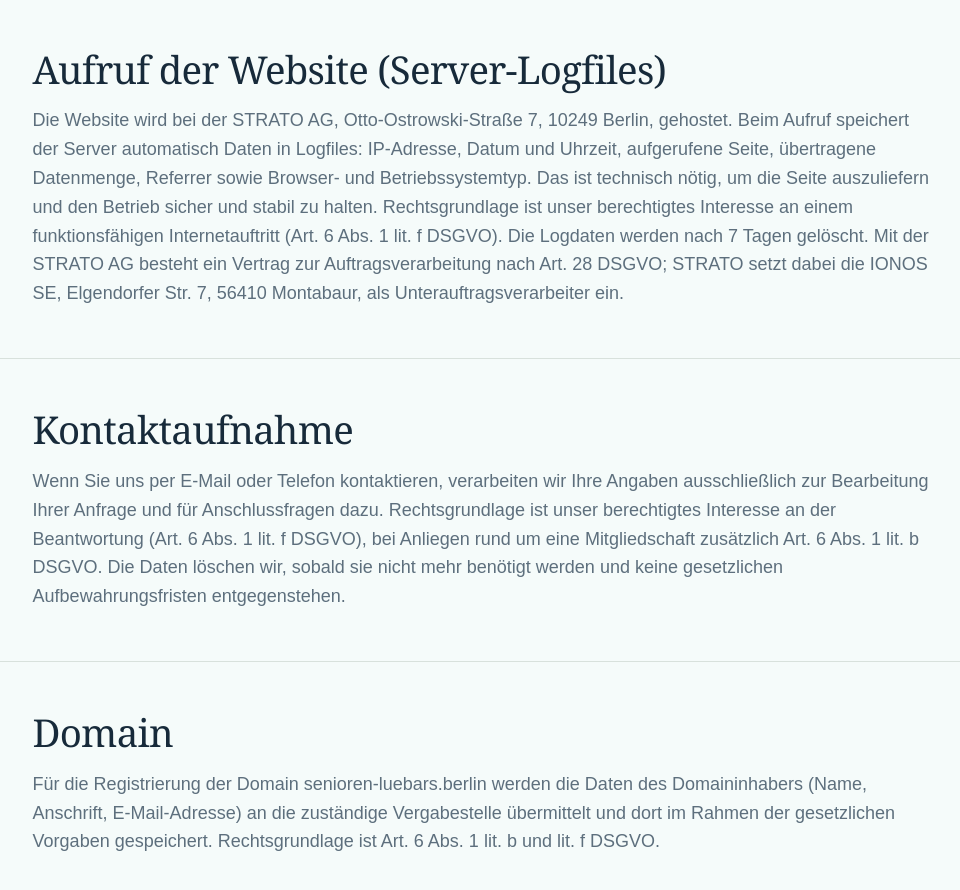
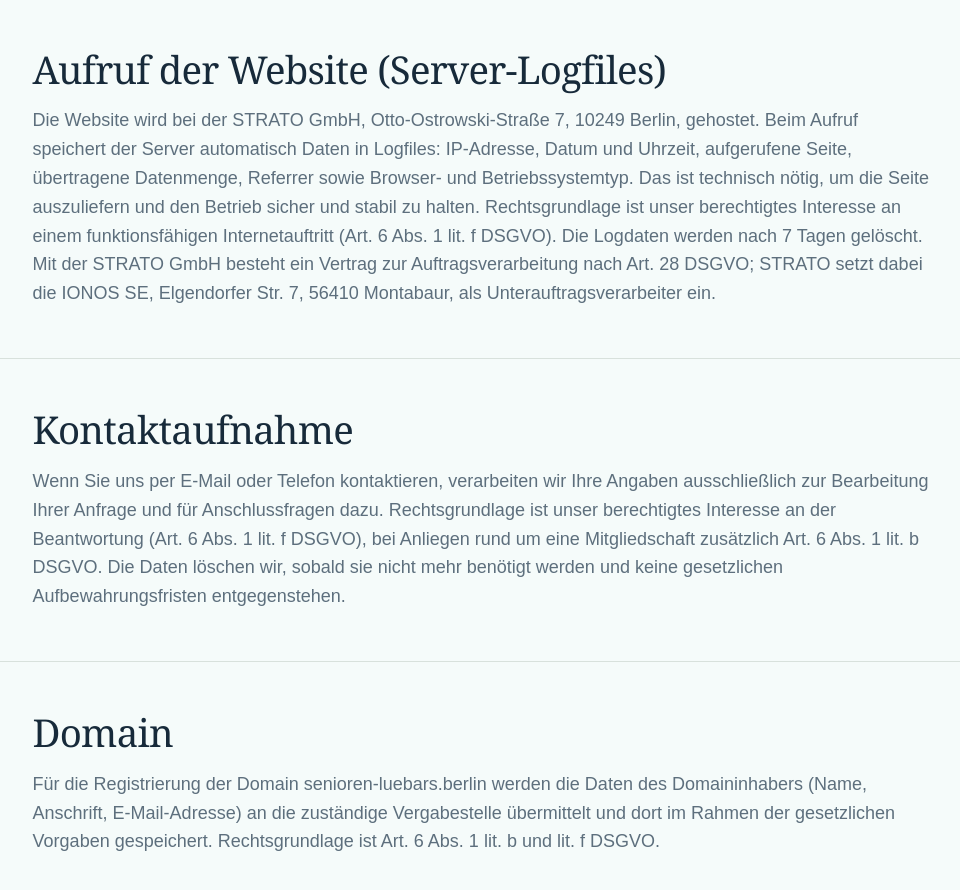
Before and after one commit to eb58/senioren-luebars.berlin, a Next.js app: page /datenschutz in a window 1280 px wide. Shown: the part 1023-1913 px from the top of the page, without its empty margins (107-1067 px from the left). Built offline with nearby package versions, Linux system fonts and the light colour scheme.

Commit message:
Hoster als STRATO GmbH benennen
Der Auftragsverarbeitungsvertrag läuft mit der STRATO GmbH
(vormals STRATO AG), Otto-Ostrowski-Straße 7, 10249 Berlin.

```diff
--- a/app/datenschutz/page.tsx
+++ b/app/datenschutz/page.tsx
@@ -43,7 +43,7 @@ const DatenschutzPage = () => (
 
         <section className="legal-section legal-wide">
           <h2>Aufruf der Website (Server-Logfiles)</h2>
-          <p>Die Website wird bei der STRATO AG, Otto-Ostrowski-Straße 7, 10249 Berlin, gehostet. Beim Aufruf speichert der Server automatisch Daten in Logfiles: IP-Adresse, Datum und Uhrzeit, aufgerufene Seite, übertragene Datenmenge, Referrer sowie Browser- und Betriebssystemtyp. Das ist technisch nötig, um die Seite auszuliefern und den Betrieb sicher und stabil zu halten. Rechtsgrundlage ist unser berechtigtes Interesse an einem funktionsfähigen Internetauftritt (Art. 6 Abs. 1 lit. f DSGVO). Die Logdaten werden nach 7 Tagen gelöscht. Mit der STRATO AG besteht ein Vertrag zur Auftragsverarbeitung nach Art. 28 DSGVO; STRATO setzt dabei die IONOS SE, Elgendorfer Str. 7, 56410 Montabaur, als Unterauftragsverarbeiter ein.</p>
+          <p>Die Website wird bei der STRATO GmbH, Otto-Ostrowski-Straße 7, 10249 Berlin, gehostet. Beim Aufruf speichert der Server automatisch Daten in Logfiles: IP-Adresse, Datum und Uhrzeit, aufgerufene Seite, übertragene Datenmenge, Referrer sowie Browser- und Betriebssystemtyp. Das ist technisch nötig, um die Seite auszuliefern und den Betrieb sicher und stabil zu halten. Rechtsgrundlage ist unser berechtigtes Interesse an einem funktionsfähigen Internetauftritt (Art. 6 Abs. 1 lit. f DSGVO). Die Logdaten werden nach 7 Tagen gelöscht. Mit der STRATO GmbH besteht ein Vertrag zur Auftragsverarbeitung nach Art. 28 DSGVO; STRATO setzt dabei die IONOS SE, Elgendorfer Str. 7, 56410 Montabaur, als Unterauftragsverarbeiter ein.</p>
         </section>
 
         <section className="legal-section legal-wide">
```
